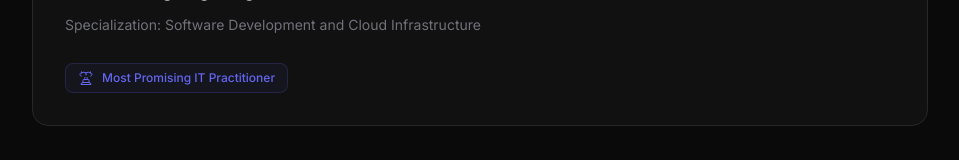
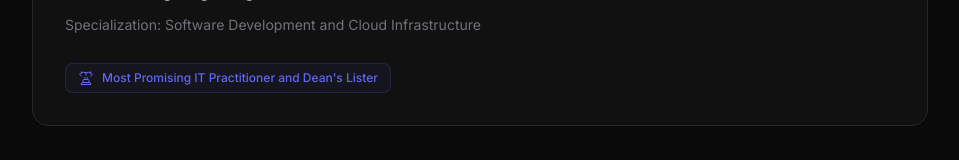
Before and after one commit to gemrey13/gemrey13.github.io, a React (Vite) app: page / in a window 1280 px wide. Shown: the part 11516-11676 px from the top of the page, without its empty margins (160-1119 px from the left). Built offline with nearby package versions, Linux system fonts and the light colour scheme; no server answers.

Commit message:
feat(personal): update award description to include Dean's Lister recognition

```diff
--- a/src/data/personal.ts
+++ b/src/data/personal.ts
@@ -12,7 +12,7 @@ export const personalInfo: PersonalInfo = {
   education: {
     degree: "Bachelor of Science in Information Technology",
     institution: "Dalubhasaan ng Lungsod ng Lucena",
-    award: "Most Promising IT Practitioner",
+    award: "Most Promising IT Practitioner and Dean's Lister",
     specialization: "Software Development and Cloud Infrastructure",
   },
   philosophy:
```
